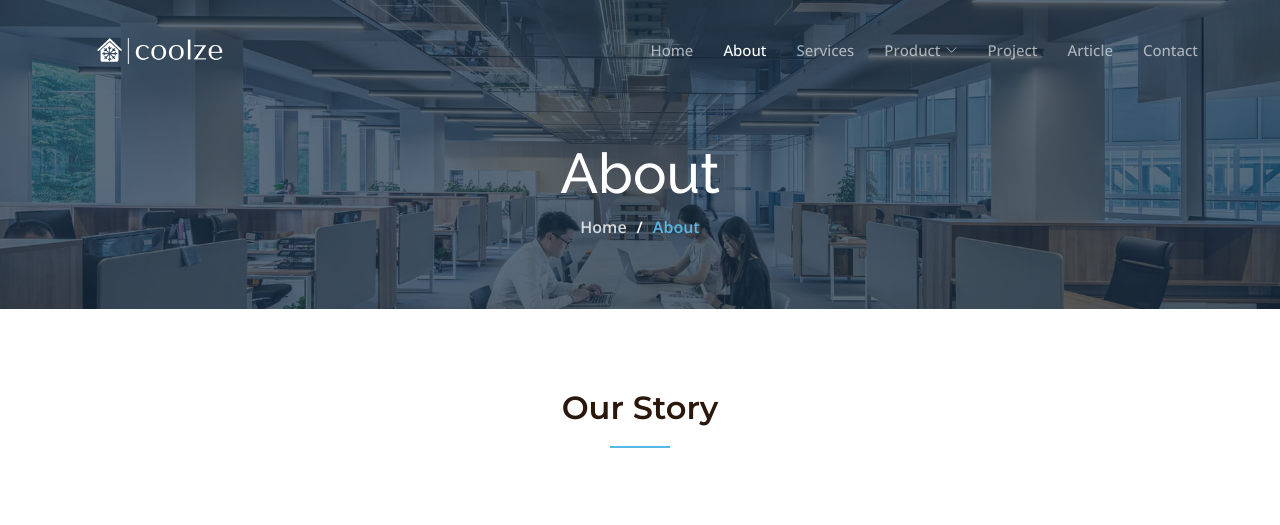
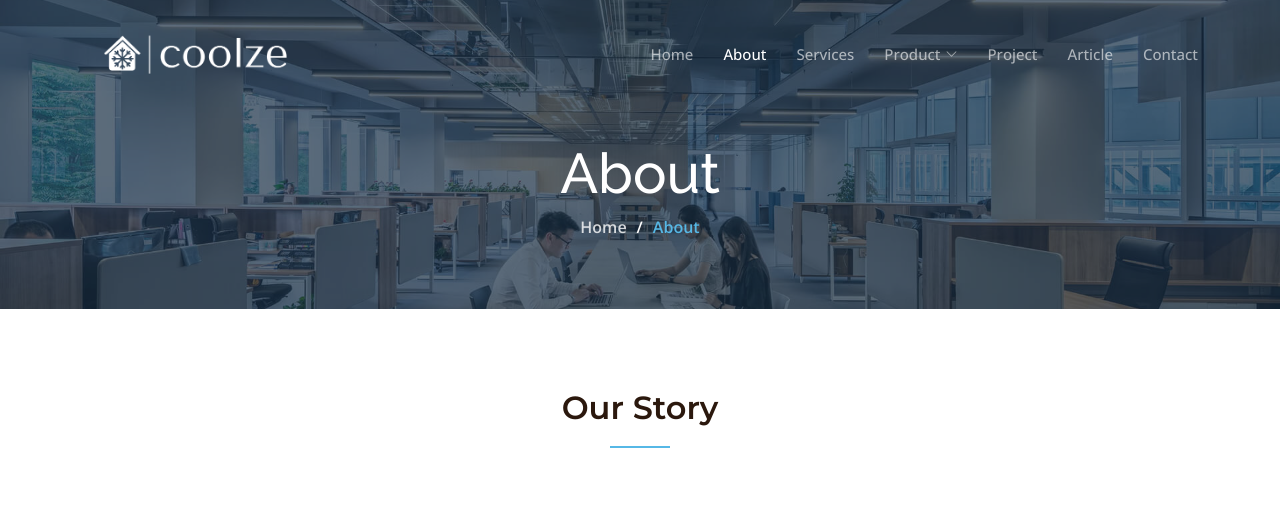
Before and after one commit to MitraWebsite/Coolze, a plain HTML site: page about.html in a window 1280 px wide. Shown: the top 525 px of the page. Drawn offline with nearby package versions, Linux system fonts and the light colour scheme.

Commit message:
Logo Navbar

```diff
--- a/about.html
+++ b/about.html
@@ -60,7 +60,6 @@
           <img
             src="assets/img/Logo/coolze-stamp-7.png"
             alt=""
-            style="width: 150px; height: auto"
           />
           <!-- <h2 class="d-flex align-items-cente(2).pngr">Coolze</h2> -->
         </a>
```
Also changed, not shown: contact.html (+0 -1 lines), services.html (+0 -1 lines).
